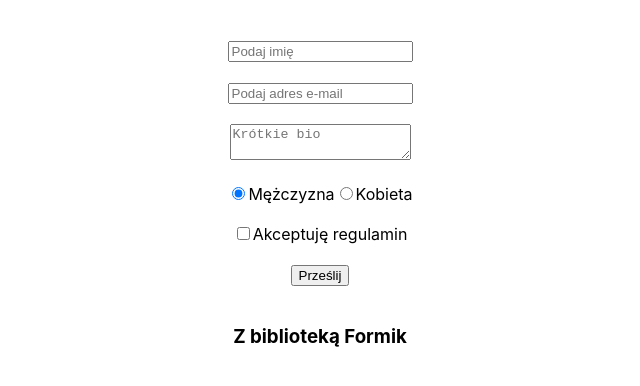
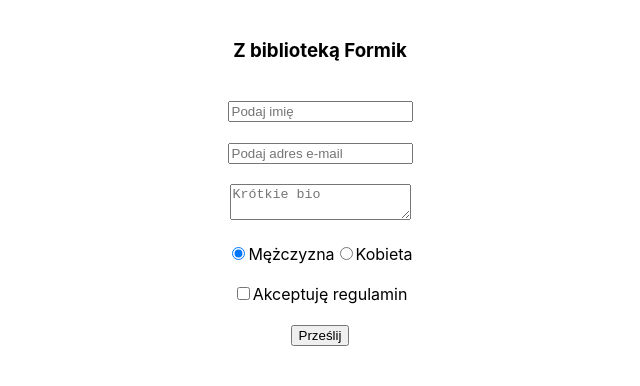
Before and after one commit to pioteres/valid-form, a React (Create React App) app: page / in a window 1280 px wide. Shown: the top 386 px of the page, without its empty margins (320-960 px from the left). Built offline with nearby package versions, Linux system fonts and the light colour scheme.

Commit message:
add MyForm  with formik validation

```diff
--- a/src/App.js
+++ b/src/App.js
@@ -1,14 +1,14 @@
-import Form from './pages/Form';
-import Formmik from './pages/Formmik';
+// import Form from './pages/Form';
+import MyForm from './pages/MyForm';
 import './App.css';
 
 
 function App() {
   return (
     <div className="App">
-      <Form />
+      {/* <Form /> */}
       <h3>Z biblioteką Formik</h3>
-      <Formmik />
+      <MyForm />
     </div>
   );
 }
--- a/src/pages/Formmik.js
+++ /dev/null
@@ -1,11 +0,0 @@
-import React from 'react';
-
-function Formmik() {
-  return (
-    <div>
-
-    </div>
-  )
-}
-
-export default Formmik;
--- /dev/null
+++ b/src/pages/MyForm.js
@@ -0,0 +1,126 @@
+import React, { useState } from 'react';
+import {getIn, useFormik} from 'formik';
+
+const validate = (values) => {
+  const errors = {};
+  if (!values.firstName) {
+    errors.firstName = 'Pole wymagane';
+  }
+
+  if (!values.email) {
+    errors.email = 'Pole wymagane';
+   } else if (!/^[A-Z0-9._%+-]+@[A-Z0-9.-]+\.[A-Z]{2,4}$/i.test(values.email)) {
+     errors.email = 'Niepoprawny adres e-mail';
+  }
+
+  if (!values.bio) {
+    errors.bio = 'Pole wymagane';
+  }
+
+  if (!values.rules) {
+    errors.rules = 'Pole wymagane';
+  }
+
+  return errors;
+};
+
+const getStyles = (errors, fieldName) => {
+  if (getIn(errors, fieldName)) {
+    return {
+      outline: '1px solid red'
+    }
+  }
+}
+
+function MyForm() {
+  const [isSubmitted, setIsSubmitted] = useState();
+  const formik = useFormik({
+    initialValues: {
+      firstName: '',
+      email: '',
+      bio: '',
+      sex: 'M',
+      rules: false
+    },
+    validateOnChange: false,
+    validateOnBlur: false,
+    validate,
+    onSubmit: (values) => {
+      console.log(formik.values);
+      setIsSubmitted(true);
+      formik.resetForm();
+    },
+  });
+
+  const handleValueChange = (e)=> {
+    e.target.style.outline='none';
+    delete formik.errors[e.target.name];
+    formik.handleChange(e);
+  }
+
+  return (
+    <div>
+      <form onSubmit={formik.handleSubmit}>
+        <div>
+          <input style={getStyles(formik.errors, 'firstName')}
+            type="text"
+            name="firstName"
+            placeholder="Podaj imię"
+            onChange={handleValueChange}
+            value={formik.values.firstName} />
+          {formik.errors.firstName ? <span className="error">{formik.errors.firstName}</span> : null}
+        </div>
+        <div>
+          <input style={getStyles(formik.errors, 'email')}
+            type="email"
+            name="email"
+            placeholder="Podaj adres e-mail"
+            onChange={handleValueChange}
+            value={formik.values.email} />
+          {formik.errors.email ? <span className="error">{formik.errors.email}</span> : null}
+        </div>
+        <div>
+          <textarea style={getStyles(formik.errors, 'bio')}
+            name="bio"
+            placeholder="Krótkie bio"
+            onChange={handleValueChange}
+            value={formik.values.bio} />
+          {formik.errors.bio ? <span className="error">{formik.errors.bio}</span> : null}
+        </div>
+        <div>
+          <input
+            type="radio"
+            id="sex-m"
+            name="sex"
+            value="M"
+            defaultChecked
+            />
+          <label htmlFor="sex-m">Mężczyzna</label>
+          <input
+            type="radio"
+            id="sex-f"
+            name="sex"
+            value="F"
+            />
+          <label htmlFor="sex-f">Kobieta</label>
+        </div>
+        <div>
+          <input style={getStyles(formik.errors, 'rules')}
+          id="rules"
+          type="checkbox"
+          name="rules"
+          onChange={handleValueChange}
+          checked={formik.values.rules} />
+          <label htmlFor="rules">Akceptuję regulamin</label>
+          {formik.errors.rules ? <span className="error">{formik.errors.rules}</span> : null}
+        </div>
+        <div>
+          <button type="submit">Prześlij</button>
+        </div>
+      </form>
+      {isSubmitted && <p>Dziękujemy za wysłanie</p>}
+    </div>
+  )
+}
+
+export default MyForm;
```
